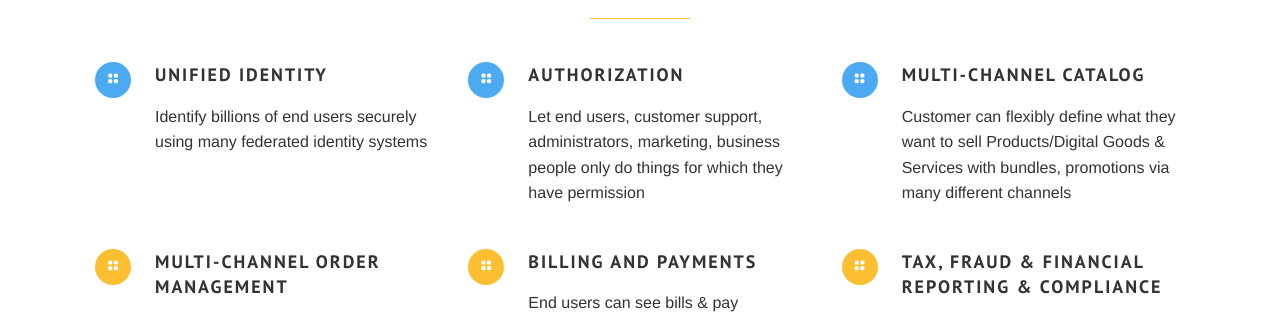
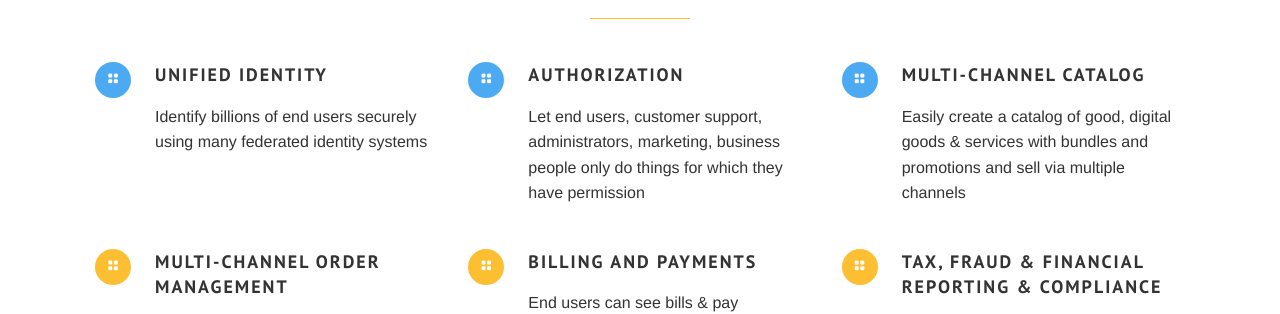
Before and after one commit to jrgallelli/jrgallelli.github.io, a Jekyll site: the page built from index.html, in a window 1280 px wide. Shown: the part 1051-1365 px from the top of the page. Built offline with Jekyll 4.4.1, drawn with Linux system fonts in a browser that asks for light colours; some web fonts are replaced; Markdown is read by kramdown in place of the engine named in the settings.

Commit message:
update services text

```diff
--- a/_data/services.yml
+++ b/_data/services.yml
@@ -15,7 +15,7 @@
       icon: layout
       link: catalog
       desc:
-         Customer can flexibly define what they want to sell Products/Digital Goods & Services with bundles, promotions via many different channels
+         Easily create a catalog of good, digital goods & services with bundles and promotions and sell via multiple channels
       color:
 -
     - title: Multi-Channel Order Management
```
